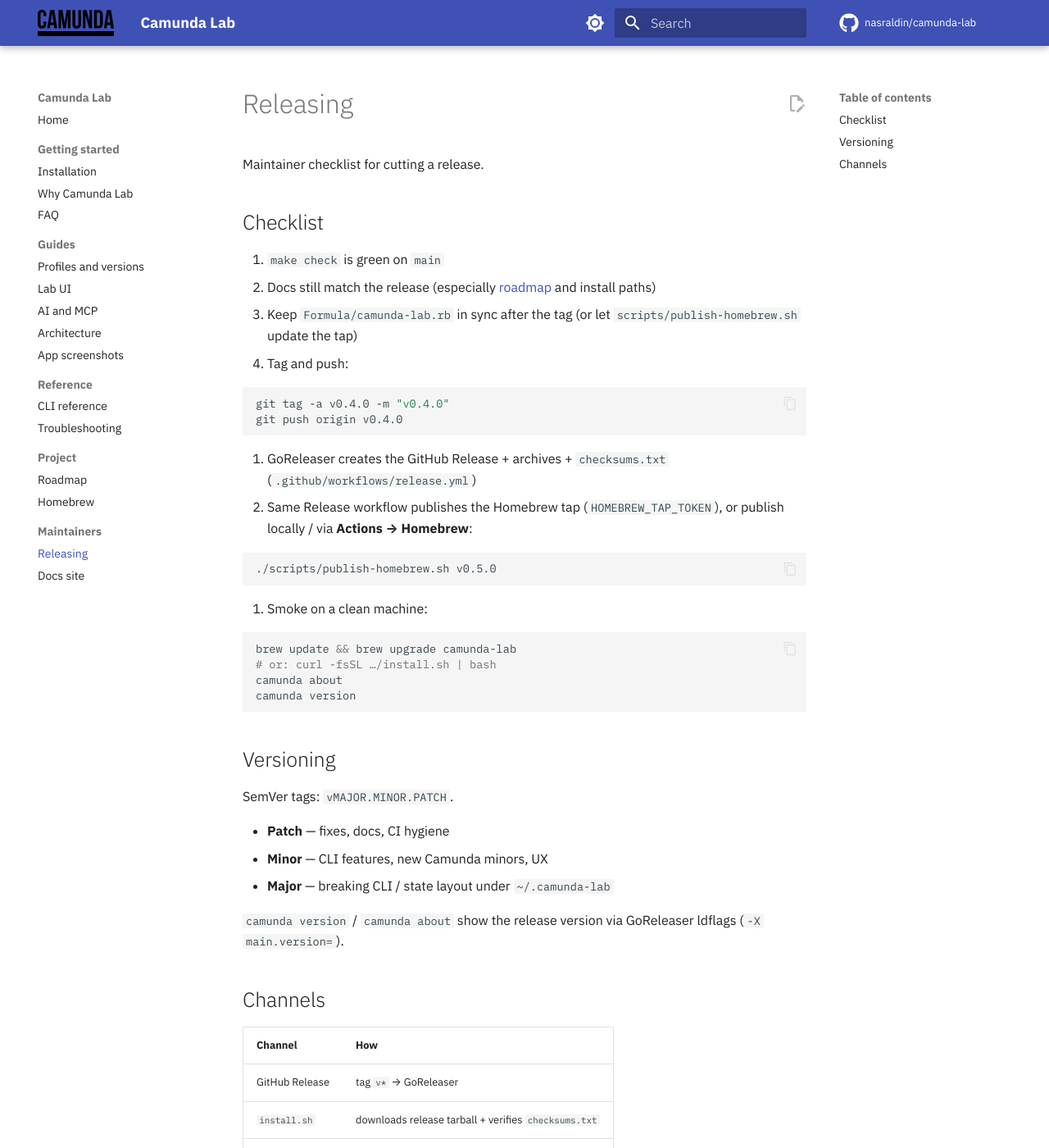
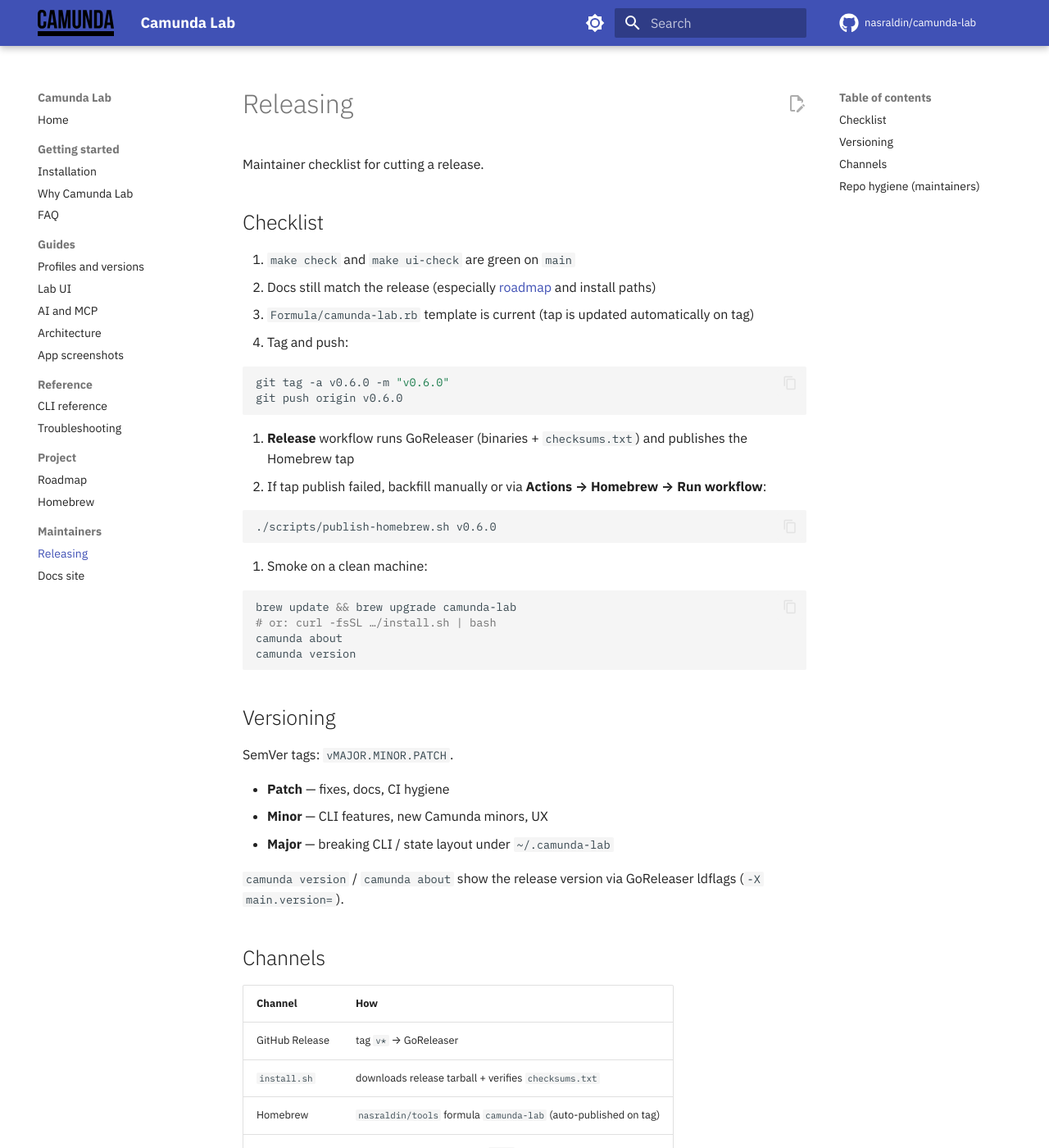
Before and after one commit to nasraldin/camunda-lab, an MkDocs documentation site: the page built from docs/releasing.md, in a window 1280 px wide and 1400 px high. Shown: the whole window at 82% size. Built offline with MkDocs 1.6.1 and Material for MkDocs 9.7.7, drawn with Linux system fonts in a browser that asks for light colours; comment, search, counter and statistics services are not loaded; some of the changed text lies outside the part shown.

Commit message:
chore: DevOps audit — harden CI, release, and supply chain
Add Dependabot, govulncheck, embedded UI dist verification, and go mod tidy
to CI. Fail releases when HOMEBREW_TAP_TOKEN is missing, scope workflow
permissions, and improve install/docs/maintainer hygiene.

Co-authored-by: Cursor <cursoragent@cursor.com>

````diff
--- a/docs/releasing.md
+++ b/docs/releasing.md
@@ -4,21 +4,21 @@ Maintainer checklist for cutting a release.
 
 ## Checklist
 
-1. `make check` is green on `main`
+1. `make check` and `make ui-check` are green on `main`
 2. Docs still match the release (especially [roadmap](roadmap.md) and install paths)
-3. Keep `Formula/camunda-lab.rb` in sync after the tag (or let `scripts/publish-homebrew.sh` update the tap)
+3. `Formula/camunda-lab.rb` template is current (tap is updated automatically on tag)
 4. Tag and push:
 
 ```bash
-git tag -a v0.4.0 -m "v0.4.0"
-git push origin v0.4.0
+git tag -a v0.6.0 -m "v0.6.0"
+git push origin v0.6.0
 ```
 
-5. GoReleaser creates the GitHub Release + archives + `checksums.txt` (`.github/workflows/release.yml`)
-6. Same Release workflow publishes the Homebrew tap (`HOMEBREW_TAP_TOKEN`), or publish locally / via **Actions → Homebrew**:
+5. **Release** workflow runs GoReleaser (binaries + `checksums.txt`) and publishes the Homebrew tap
+6. If tap publish failed, backfill manually or via **Actions → Homebrew → Run workflow**:
 
 ```bash
-./scripts/publish-homebrew.sh v0.5.0
+./scripts/publish-homebrew.sh v0.6.0
 ```
 
 7. Smoke on a clean machine:
@@ -46,5 +46,11 @@ SemVer tags: `vMAJOR.MINOR.PATCH`.
 | --- | --- |
 | GitHub Release | tag `v*` → GoReleaser |
 | `install.sh` | downloads release tarball + verifies `checksums.txt` |
-| Homebrew | `nasraldin/tools` formula `camunda-lab` |
+| Homebrew | `nasraldin/tools` formula `camunda-lab` (auto-published on tag) |
 | Docs site | MkDocs → GitHub Pages on `main` |
+
+## Repo hygiene (maintainers)
+
+- Protect `main`: require CI (`Test & build`) and PR reviews before merge
+- `HOMEBREW_TAP_TOKEN` must be set — release **fails** if missing (tap would stay stale)
+- Commit `internal/ui/web/dist` whenever UI source changes (`make ui-check` in CI)
````
Also changed, not shown: CONTRIBUTING.md (+5 -2 lines), docs/homebrew.md (+2 -1 lines), .github/PULL_REQUEST_TEMPLATE.md, 8 other files.
